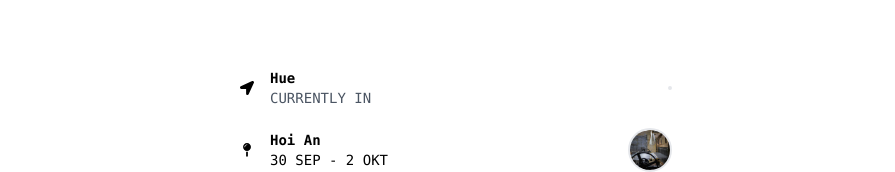
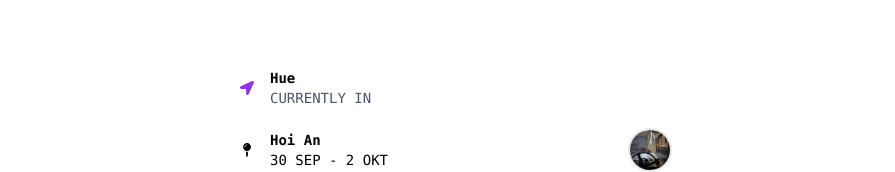
Before and after one commit to liamcco/asienliam, a Next.js app: page /resan in a window 1280 px wide. Shown: the part 175-347 px from the top of the page, without its empty margins (192-1087 px from the left). Built offline with nearby package versions, Linux system fonts and the light colour scheme.

Commit message:
color location icon

```diff
--- a/app/resan/Location.tsx
+++ b/app/resan/Location.tsx
@@ -24,13 +24,23 @@ export default function Location(props: Props) {
     >
       <motion.div
         className={
-          props.grid ? "z-10 absolute bg-slate-300 rounded-md pr-6" : ""
+          props.grid
+            ? props.duration
+              ? "z-10 absolute bg-slate-300 rounded-md pr-6"
+              : "z-10 absolute bg-purple-400 rounded-md pr-6"
+            : ""
         }
         layout
       >
         <div className="flex items-center">
           <div className="p-4">
-            {props.duration ? <FaMapPin /> : <FaLocationArrow />}
+            {props.duration ? (
+              <FaMapPin />
+            ) : (
+              <FaLocationArrow
+                className={props.grid ? "" : "text-purple-600"}
+              />
+            )}
           </div>
           <div>
             <h1 className="font-bold">{props.city}</h1>
@@ -38,6 +48,7 @@ export default function Location(props: Props) {
           </div>
         </div>
       </motion.div>
+      {props.duration && (
         <motion.button
           className={
             props.grid
@@ -47,7 +58,6 @@ export default function Location(props: Props) {
           onClick={props.handleClick}
           layout
         >
-        {props.duration && (
           <Image
             src={
               props.image
@@ -62,8 +72,8 @@ export default function Location(props: Props) {
               height: props.grid ? imageSize * 5 : imageSize,
             }}
           />
+        </motion.button>
       )}
-      </motion.button>
     </motion.div>
   );
 }
```
Lines whose indentation alone changed are shown as unchanged.
